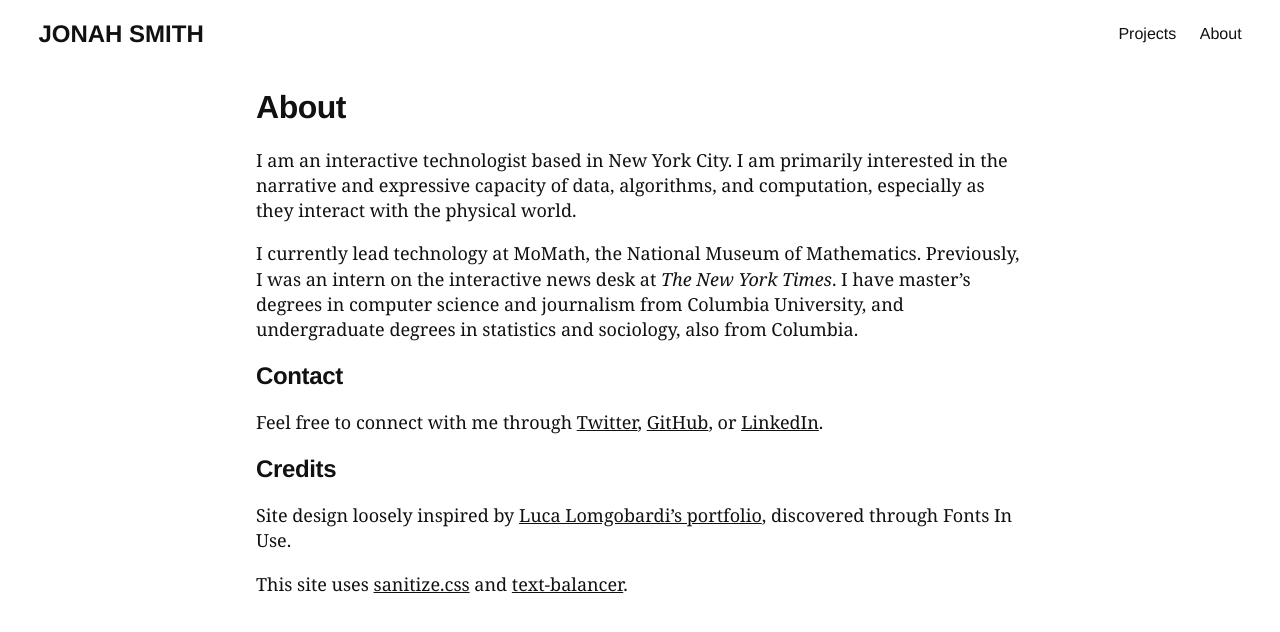
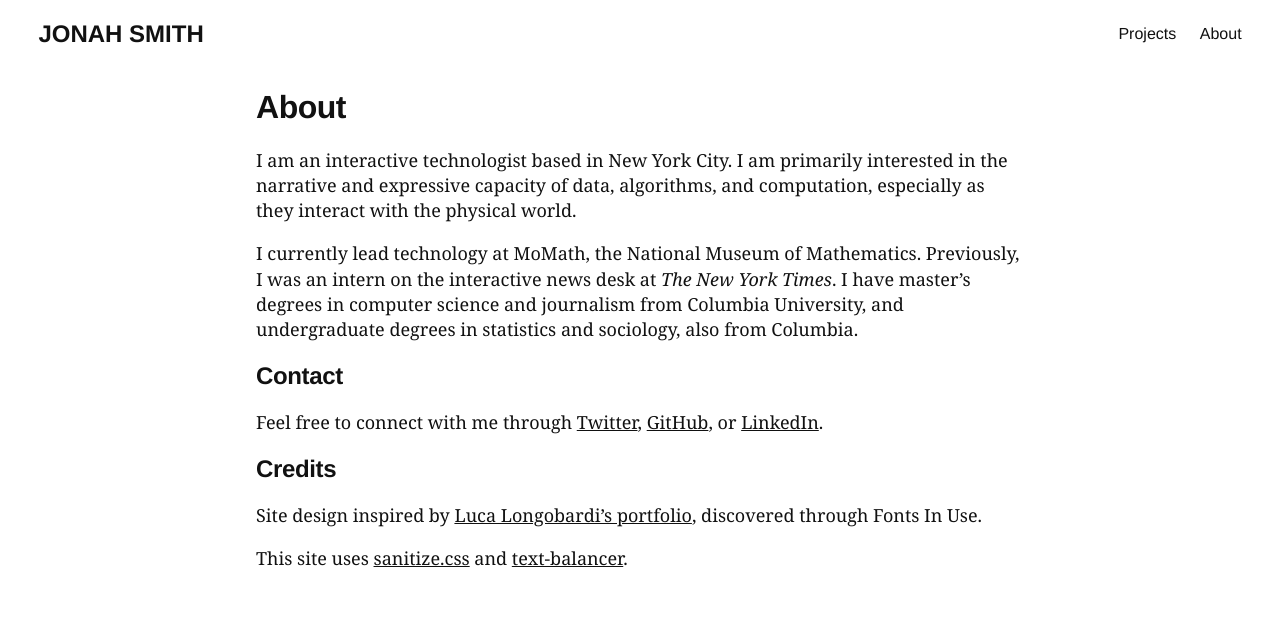
Before and after one commit to jonahsmith/personal-site, a Jekyll site: the page built from about.md, in a window 1280 px wide. Shown: the top 632 px of the page. Built offline with Jekyll 4.4.1, drawn with Linux system fonts in a browser that asks for light colours.

Commit message:
oops! fix typo in credits

```diff
--- a/about.md
+++ b/about.md
@@ -13,6 +13,6 @@ Feel free to connect with me through [Twitter](https://twitter.com/jonahesmith),
 
 ## Credits
 
-Site design loosely inspired by [Luca Lomgobardi's portfolio](https://longobardiluca.com/), discovered through Fonts In Use.
+Site design inspired by [Luca Longobardi's portfolio](https://longobardiluca.com/), discovered through Fonts In Use.
 
 This site uses [sanitize.css](https://csstools.github.io/sanitize.css/) and [text-balancer](https://github.com/NYTimes/text-balancer).
```
